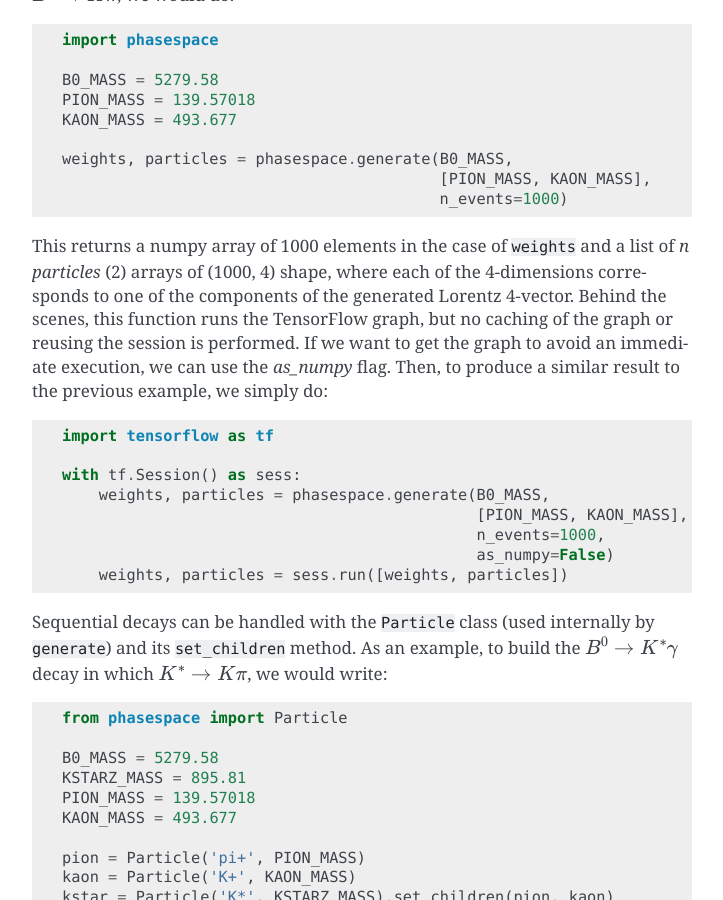
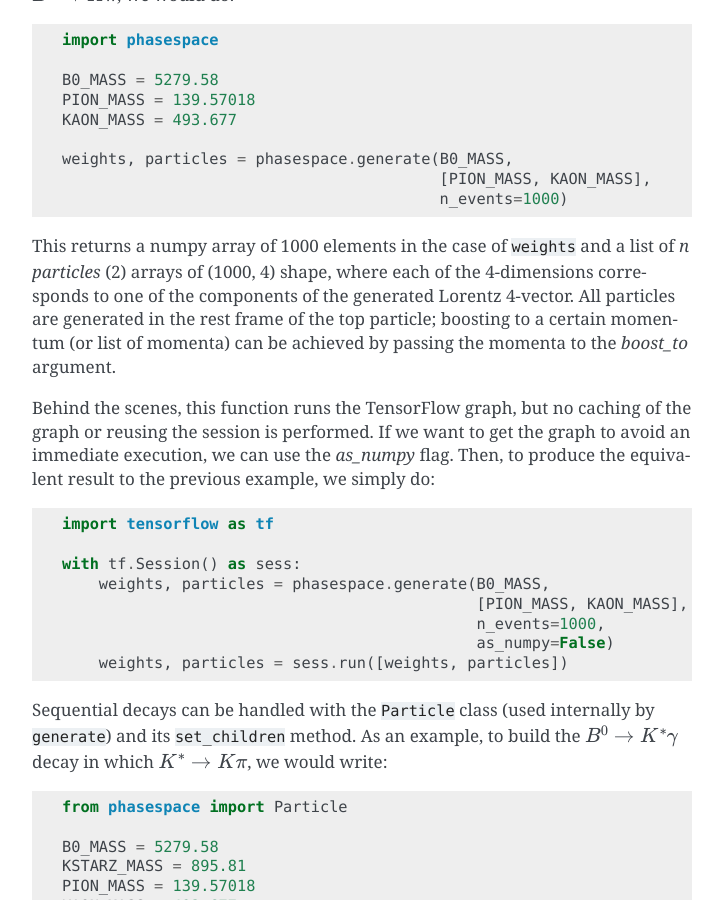
Before and after one commit to zfit/phasespace, a Sphinx documentation site: the page built from docs/index.rst, in a window 1280 px wide and 900 px high, scrolled down 1555 px. Shown: the whole window, without its empty margins (388-1111 px from the left). Built offline with Sphinx 7.4.7, drawn with Linux system fonts in a browser that asks for light colours; pages that are not in the unit, such as notebooks, are missing from menus.

Commit message:
Small update to README

```diff
--- a/README.rst
+++ b/README.rst
@@ -86,8 +86,11 @@ a list. For example, to generate :math:`B^0\to K\pi`, we would do:
 
 This returns a numpy array of 1000 elements in the case of ``weights`` and a list of `n particles` (2) arrays of (1000, 4) shape,
 where each of the 4-dimensions corresponds to one of the components of the generated Lorentz 4-vector.
+All particles are generated in the rest frame of the top particle; boosting to a certain momentum (or list of momenta) can be
+achieved by passing the momenta to the `boost_to` argument.
+
 Behind the scenes, this function runs the TensorFlow graph, but no caching of the graph or reusing the session is performed.
-If we want to get the graph to avoid an immediate execution, we can use the `as_numpy` flag. Then, to produce a similar result
+If we want to get the graph to avoid an immediate execution, we can use the `as_numpy` flag. Then, to produce the equivalent result
 to the previous example, we simply do:
 
 .. code-block:: python
--- a/docs/usage.rst
+++ b/docs/usage.rst
@@ -156,7 +156,7 @@ very similar interface to ``TGenPhaseSpace``. For example, to generate :math:`B^
                                             [PION_MASS, KAON_MASS],
                                             N_EVENTS)
 
-In this case, since particles are unnamed, the ``particles`` object contains a list of (4, `N_EVENTS`) tensors in the order
+In this case, since particles are unnamed, the ``particles`` object contains a list of (`N_EVENTS`, 4) tensors in the order
 of the particles specified in the ``generate`` call.
 
 Internally, this function builds a decay chain using ``Particle``, and therefore the same considerations as before apply;
```
